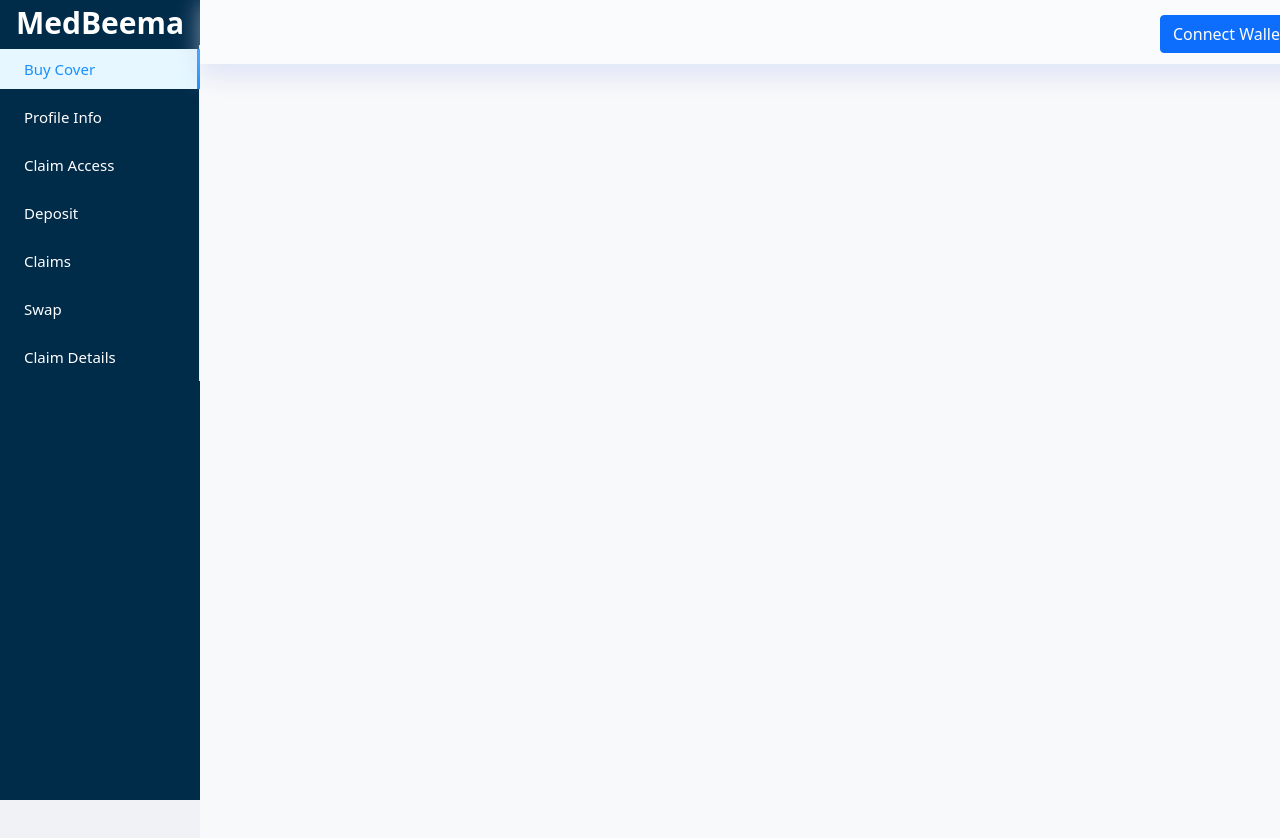
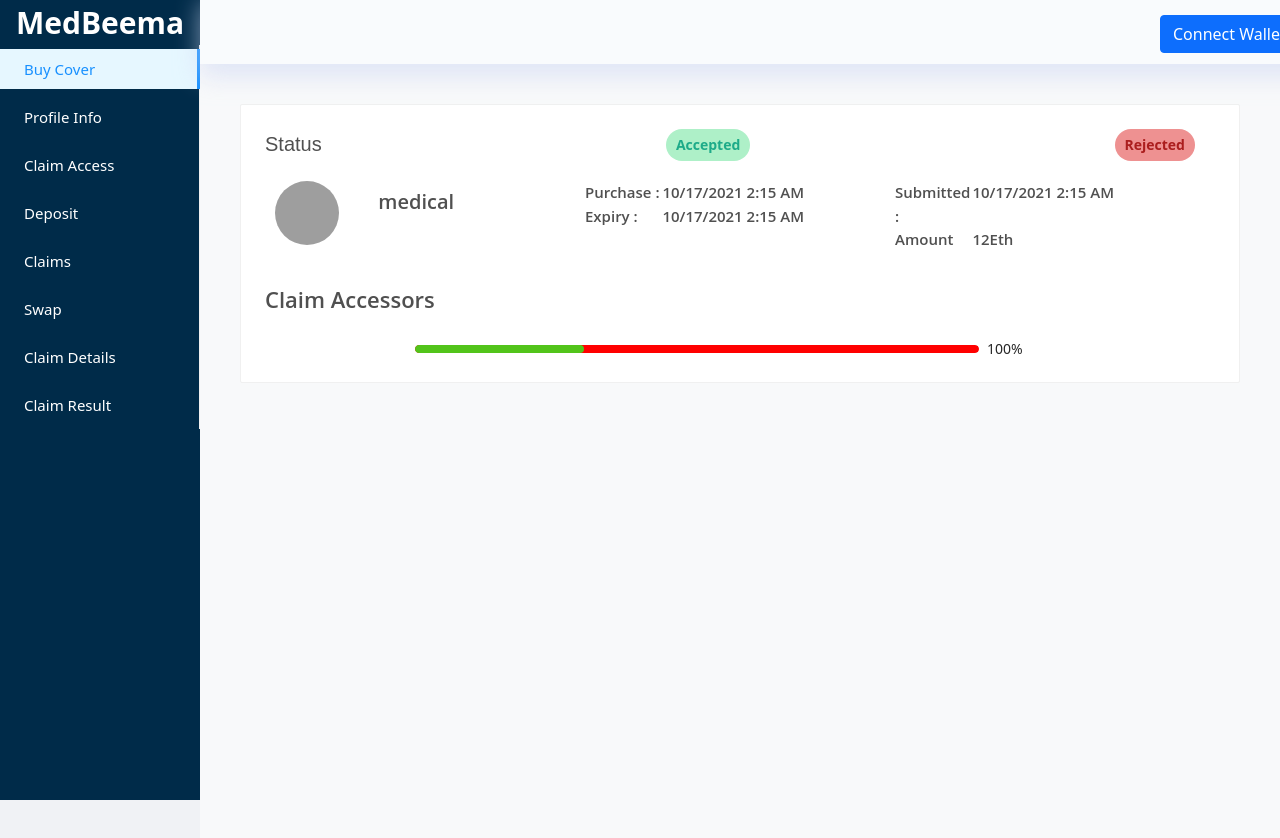
Before and after one commit to Med-Beema/Med-Beema-FrontEnd, a React (Create React App) app: page /claimResult in a window 1280 px wide. Shown: the top 838 px of the page. Built offline with nearby package versions, Linux system fonts and the light colour scheme; grey boxes are pictures that could not be loaded.

Commit message:
claim result

```diff
--- a/src/components/buycover/Buycover.js
+++ b/src/components/buycover/Buycover.js
@@ -25,13 +25,14 @@ export default function Buycover() {
             <Card className="card-Wrapper" bordered={false}>
               <div className="contentWrapper">
                 <div className="imageSection">
-                  <div className="image">
+                  <div className="Image">
                     <img
-                      src="https://academy.moralis.io/wp-content/uploads/2021/06/cover_logo.png"
+                      //src="https://academy.moralis.io/wp-content/uploads/2021/06/cover_logo.png"
+                      src="https://app.nexusmutual.io/logos/ribbon.svg"
                       style={{ height: 50, width: 50 }}
                     ></img>
                   </div>
-                  <div className="covername">medical</div>
+                  <div className="coverName">medical</div>
                 </div>
                 <div className="coverInfo">
                   <label className="label">Period</label>
--- /dev/null
+++ b/src/components/claimResult/ClaimResult.js
@@ -0,0 +1,74 @@
+import React from "react";
+import { Card, Row, Col, Tooltip, Progress } from "antd";
+import "./claimresult.css";
+
+export default function ClaimResult() {
+  return (
+    <div>
+      <Card style={{ width: "auto", height: "auto" }}>
+        <div className="cardHeader">
+          <label
+            style={{
+              fontSize: 20,
+              fontFamily: "sans-serif",
+              fontWeight: 450,
+              color: "rgb(80, 80, 80)",
+            }}
+          >
+            Status
+          </label>
+          <div className="acceptedResult">Accepted</div>
+          <div className="rejectedResult">Rejected</div>
+        </div>
+        <Row style={{ padding: "20px 10px" }}>
+          <Col span={8}>
+            <Row>
+              <Col sm={8}>
+                <div>
+                  <img
+                    className="Image"
+                    src="https://app.nexusmutual.io/logos/ribbon.svg"
+                  ></img>
+                </div>
+              </Col>
+
+              <Col sm={6}>
+                <div className="coverName">medical</div>
+              </Col>
+            </Row>
+          </Col>
+          <Col span={8} className="textStyle">
+            <Row>
+              <Col sm={6}>Purchase :</Col>
+              <Col sm={12}>10/17/2021 2:15 AM</Col>
+            </Row>
+            <Row>
+              <Col sm={6}>Expiry :</Col>
+              <Col sm={12}>10/17/2021 2:15 AM</Col>
+            </Row>
+          </Col>
+          <Col span={8} className="textStyle">
+            <Row>
+              <Col sm={6}>Submitted :</Col>
+              <Col sm={12}>10/17/2021 2:15 AM</Col>
+            </Row>
+            <Row>
+              <Col sm={6}>Amount</Col>
+              <Col sm={12}>12Eth</Col>
+            </Row>
+          </Col>
+        </Row>
+        <Row className="claimAccessors">Claim Accessors</Row>
+        <Row className="progressBar">
+          <Tooltip title="3 done / 3 in progress / 4 to do">
+            <Progress
+              percent={100}
+              success={{ percent: 30 }}
+              strokeColor="red"
+            />
+          </Tooltip>
+        </Row>
+      </Card>
+    </div>
+  );
+}
--- /dev/null
+++ b/src/components/claimResult/claimresult.css
@@ -0,0 +1,63 @@
+.cardHeader {
+  display: flex;
+  justify-content: space-between;
+}
+.acceptedResult {
+  font-size: "20px";
+  background: rgb(174, 240, 200);
+  color: rgb(30, 171, 137);
+  border-radius: 20px;
+  padding: auto 20px;
+  margin: auto 20px;
+  height: 2rem;
+  font-weight: 600;
+  white-space: nowrap;
+  text-overflow: ellipsis;
+  overflow: hidden;
+  padding: 5px 10px;
+}
+.rejectedResult {
+  font-size: "20px";
+  background: rgb(238, 145, 145);
+  color: rgb(171, 30, 30);
+  border-radius: 20px;
+  padding: auto 20px;
+  margin: auto 20px;
+  height: 2rem;
+  font-weight: 600;
+  white-space: nowrap;
+  text-overflow: ellipsis;
+  overflow: hidden;
+  padding: 5px 10px;
+}
+.textStyle {
+  font-size: 15px;
+  font-family: Open Sans, sans-serif;
+  font-weight: 600;
+  color: rgb(80, 80, 80);
+}
+.coverName {
+  font-size: 20px;
+  font-family: Open Sans, sans-serif;
+  font-weight: 600;
+  color: rgb(80, 80, 80);
+  align-content: center;
+  padding-top: 5px;
+}
+.Image {
+  border-radius: 50%;
+  width: 4rem;
+  height: 4rem;
+}
+.claimAccessors {
+  font-size: 22px;
+  font-family: Open Sans, sans-serif;
+  font-weight: 600;
+  color: rgb(80, 80, 80);
+  padding-top: 10px;
+}
+.progressBar {
+  padding-top: 20px;
+  margin-left: 150px;
+  width: 600px;
+}
--- a/src/components/layout/Dashboard.js
+++ b/src/components/layout/Dashboard.js
@@ -8,9 +8,10 @@ import ClaimAccessForm from "./../claimaccess/ClaimAccessForm";
 import Deposit from "./../deposit/deposit";
 import Claims from "../claims/Claims";
 import Swap from "./../swap/swap";
+import ClaimDetails from "../claimDetails/claimDetails";
 import "antd/dist/antd.css";
 import "./dashboard.css";
-import ClaimDetails from "../claimDetails/claimDetails";
+import ClaimResult from "../claimResult/ClaimResult";
 
 const { Option } = Select;
 const { Header, Content, Sider } = Layout;
@@ -120,6 +121,18 @@ export default function Dashboard() {
               }}
             >
               Claim Details
+            </Link>
+          </Menu.Item>
+
+          <Menu.Item key="8">
+            <Link
+              to="/claimResult"
+              style={{
+                color: "inherit",
+                textDecoration: "inherit",
+              }}
+            >
+              Claim Result
             </Link>
           </Menu.Item>
         </Menu>
@@ -296,6 +309,10 @@ export default function Dashboard() {
                 path="/claimDetails"
                 element={<ClaimDetails isWalletConnected={isWalletConnected} />}
               />
+              <Route
+                path="/claimResult"
+                element={<ClaimResult isWalletConnected={isWalletConnected} />}
+              />
             </Routes>
           </div>
         </Content>
```
